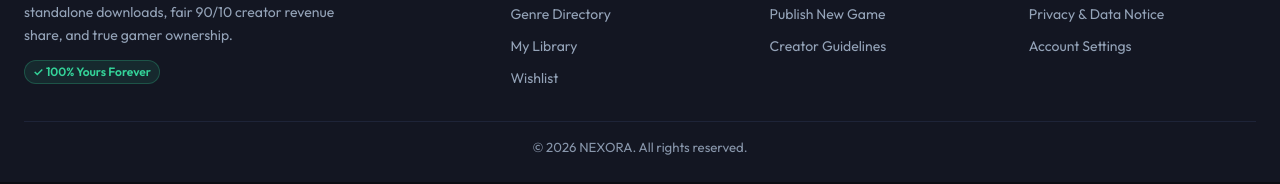
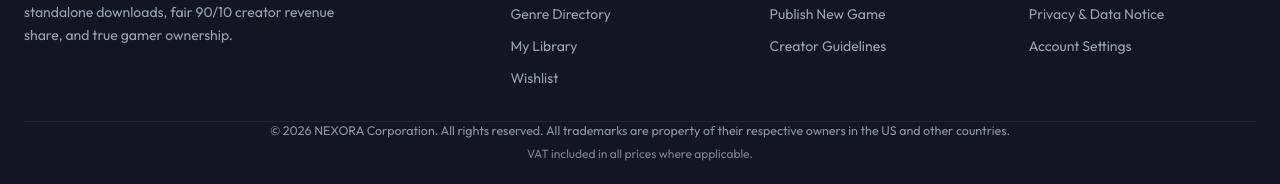
Before and after one commit to Greenteaguyz/NEXORA, an Angular app: page /catalog in a window 1280 px wide. Shown: the part 1774-1958 px from the top of the page. Built offline with nearby package versions, Linux system fonts and the light colour scheme.

Commit message:
feat(footer): replace green pill with standard legal copyright and VAT disclaimer

```diff
--- a/src/app/layout/footer/footer.component.css
+++ b/src/app/layout/footer/footer.component.css
@@ -75,26 +75,34 @@
 .footer-bottom {
   max-width: 1320px;
   margin: 0 auto;
-  padding-top: var(--space-4);
+  padding-top: var(--space-5);
   border-top: 1px solid var(--border-card);
   display: flex;
   justify-content: center;
   align-items: center;
-  color: var(--text-muted);
-  font-size: 0.825rem;
+  text-align: center;
 }
 
-.badge-drm {
-  display: inline-flex;
+.copyright-legal-block {
+  display: flex;
+  flex-direction: column;
   align-items: center;
-  gap: 6px;
-  background-color: rgba(52, 211, 153, 0.1);
-  color: var(--emerald-400);
-  border: 1px solid rgba(52, 211, 153, 0.25);
-  padding: 2px 8px;
-  border-radius: var(--radius-full);
+  gap: 4px;
+  max-width: 780px;
+}
+
+.legal-text {
+  font-size: 0.78rem;
+  color: var(--text-muted);
+  line-height: 1.5;
+  margin: 0;
+}
+
+.legal-subtext {
   font-size: 0.75rem;
-  font-weight: 600;
+  color: var(--text-muted);
+  opacity: 0.85;
+  margin: 0;
 }
 
 @media (max-width: 768px) {
--- a/src/app/layout/footer/footer.component.html
+++ b/src/app/layout/footer/footer.component.html
@@ -8,9 +8,6 @@
       <p class="brand-desc">
         Modern cyberpunk & indie game distribution. Direct standalone downloads, fair 90/10 creator revenue share, and true gamer ownership.
       </p>
-      <div>
-        <span class="badge-drm">✓ 100% Yours Forever</span>
-      </div>
     </div>
 
     <div class="footer-column">
@@ -43,6 +40,13 @@
   </div>
 
   <div class="footer-bottom">
-    <div class="copyright-text">© 2026 NEXORA. All rights reserved.</div>
+    <div class="copyright-legal-block">
+      <p class="legal-text">
+        © 2026 NEXORA Corporation. All rights reserved. All trademarks are property of their respective owners in the US and other countries.
+      </p>
+      <p class="legal-subtext">
+        VAT included in all prices where applicable.
+      </p>
+    </div>
   </div>
 </footer>
```
